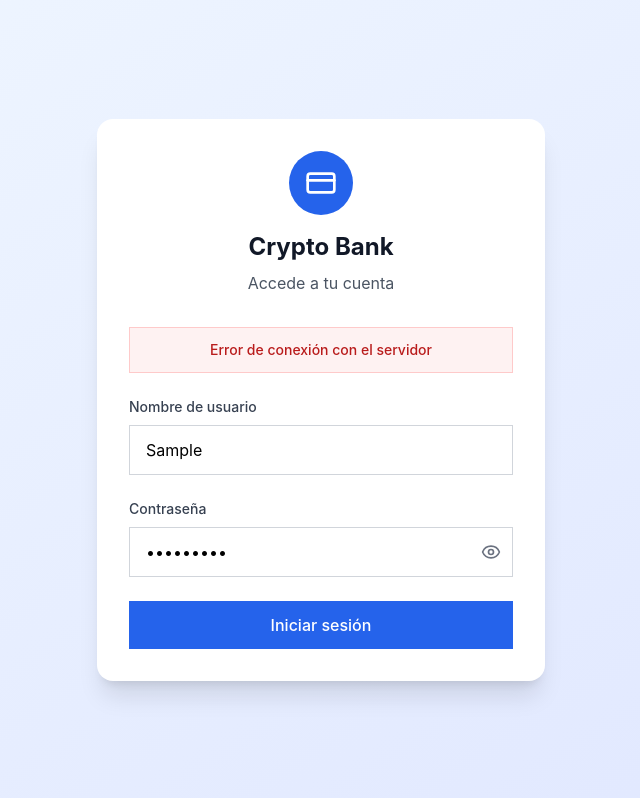
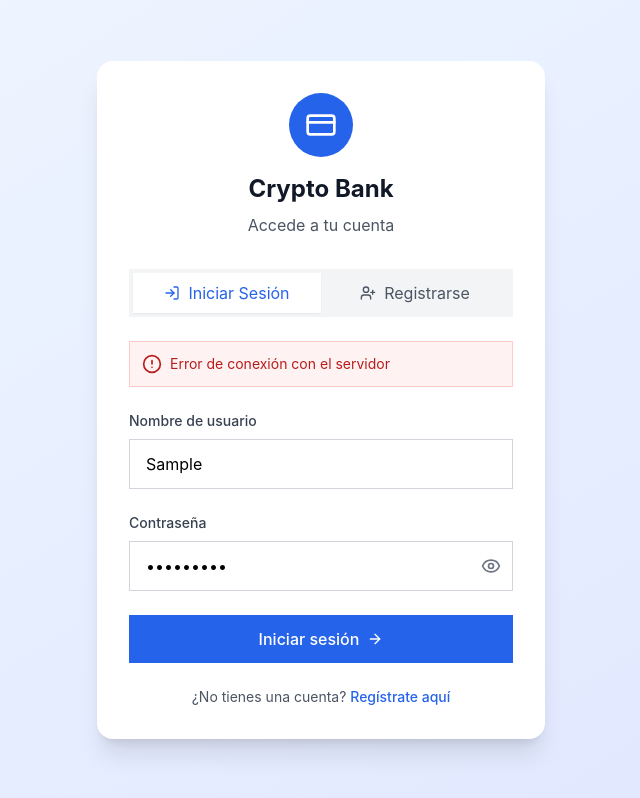
Before and after one commit to MarconiCalvo/NetworksProject, a React (Vite) app in the folder frontend/: page /login in a window 1280 px wide. Both pictures are taken after typing "Sample", "Sample123" into the empty fields and a click on the button "Iniciar sesión". Shown: the whole page, without its empty margins (319-959 px from the left). Built offline with nearby package versions, Linux system fonts and the light colour scheme; no server answers.

Commit message:
[FEAT] implement login and registration forms with validation and toggle functionality

```diff
--- a/frontend/src/components/Login.tsx
+++ b/frontend/src/components/Login.tsx
@@ -1,31 +1,52 @@
+"use client"
 
 import type React from "react"
 import { useState } from "react"
 import { useNavigate } from "react-router-dom"
-import { Eye, EyeOff, CreditCard } from "lucide-react"
+import { Eye, EyeOff, CreditCard, UserPlus, LogIn, ArrowRight, CheckCircle, AlertCircle } from "lucide-react"
 import { useAuth } from "../context/AuthContext"
 
+type FormMode = "login" | "register"
+
 const Login: React.FC = () => {
-  const [name, setName] = useState("")
-  const [password, setPassword] = useState("")
-  const [showPassword, setShowPassword] = useState(false)
+  const [mode, setMode] = useState<FormMode>("login")
+  const [isLoading, setIsLoading] = useState(false)
   const [message, setMessage] = useState("")
   const [isError, setIsError] = useState(false)
-  const [isLoading, setIsLoading] = useState(false)
+  const [showPassword, setShowPassword] = useState(false)
+
+  // Login form state
+  const [loginForm, setLoginForm] = useState({
+    name: "",
+    password: "",
+  })
+
+  // Register form state
+  const [registerForm, setRegisterForm] = useState({
+    name: "",
+    email: "",
+    phone: "",
+    password: "",
+    confirmPassword: "",
+  })
 
   const navigate = useNavigate()
   const { login } = useAuth()
 
-  const handleSubmit = async (e: React.FormEvent) => {
+  const handleLoginSubmit = async (e: React.FormEvent) => {
     e.preventDefault()
     setMessage("")
     setIsLoading(true)
+    setIsError(false)
 
     try {
       const response = await fetch(`${import.meta.env.VITE_API_URL}/login`, {
         method: "POST",
         headers: { "Content-Type": "application/json" },
-        body: JSON.stringify({ name, password }),
+        body: JSON.stringify({
+          name: loginForm.name,
+          password: loginForm.password,
+        }),
       })
 
       const data = await response.json()
@@ -51,6 +72,65 @@ const Login: React.FC = () => {
     }
   }
 
+  const handleRegisterSubmit = async (e: React.FormEvent) => {
+    e.preventDefault()
+    setMessage("")
+    setIsLoading(true)
+    setIsError(false)
+
+    // Validate passwords match
+    if (registerForm.password !== registerForm.confirmPassword) {
+      setIsError(true)
+      setMessage("Las contraseñas no coinciden")
+      setIsLoading(false)
+      return
+    }
+
+    try {
+      const response = await fetch(`${import.meta.env.VITE_API_URL}/users`, {
+        method: "POST",
+        headers: { "Content-Type": "application/json" },
+        body: JSON.stringify({
+          name: registerForm.name,
+          email: registerForm.email,
+          phone: registerForm.phone,
+          password: registerForm.password,
+        }),
+      })
+
+      const data = await response.json()
+
+      if (!response.ok) {
+        setIsError(true)
+        setMessage(data.message || "Error al crear la cuenta")
+        return
+      }
+
+      setIsError(false)
+      setMessage("Cuenta creada exitosamente. Ahora puedes iniciar sesión.")
+
+      // Reset form and switch to login mode after successful registration
+      setRegisterForm({
+        name: "",
+        email: "",
+        phone: "",
+        password: "",
+        confirmPassword: "",
+      })
+
+      // Switch to login mode after a short delay
+      setTimeout(() => {
+        setMode("login")
+        setMessage("")
+      }, 2000)
+    } catch {
+      setIsError(true)
+      setMessage("Error de conexión con el servidor")
+    } finally {
+      setIsLoading(false)
+    }
+  }
+
   return (
     <div className="min-h-screen flex items-center justify-center bg-gradient-to-br from-blue-50 to-indigo-100">
       <div className="bg-white p-8 rounded-2xl shadow-xl w-full max-w-md">
@@ -59,29 +139,67 @@ const Login: React.FC = () => {
             <CreditCard className="w-8 h-8 text-white" />
           </div>
           <h1 className="text-2xl font-bold text-gray-900">Crypto Bank</h1>
-          <p className="text-gray-600 mt-2">Accede a tu cuenta</p>
+          <p className="text-gray-600 mt-2">{mode === "login" ? "Accede a tu cuenta" : "Crea una nueva cuenta"}</p>
         </div>
 
-        <form onSubmit={handleSubmit} className="space-y-6">
+        {/* Toggle between login and register */}
+        <div className="flex rounded-lg bg-gray-100 p-1 mb-6">
+          <button
+            onClick={() => {
+              setMode("login")
+              setMessage("")
+              setIsError(false)
+            }}
+            className={`flex-1 flex items-center justify-center space-x-2 py-2 px-4 rounded-md transition-colors ${
+              mode === "login" ? "bg-white text-blue-600 shadow-sm" : "text-gray-600 hover:text-gray-900"
+            }`}
+          >
+            <LogIn className="w-4 h-4" />
+            <span>Iniciar Sesión</span>
+          </button>
+          <button
+            onClick={() => {
+              setMode("register")
+              setMessage("")
+              setIsError(false)
+            }}
+            className={`flex-1 flex items-center justify-center space-x-2 py-2 px-4 rounded-md transition-colors ${
+              mode === "register" ? "bg-white text-blue-600 shadow-sm" : "text-gray-600 hover:text-gray-900"
+            }`}
+          >
+            <UserPlus className="w-4 h-4" />
+            <span>Registrarse</span>
+          </button>
+        </div>
+
+        {/* Message display */}
         {message && (
           <div
-              className={`p-3 rounded-lg text-sm text-center font-medium ${
+            className={`p-3 rounded-lg text-sm mb-6 flex items-center space-x-2 ${
               isError
                 ? "bg-red-50 text-red-700 border border-red-200"
                 : "bg-green-50 text-green-700 border border-green-200"
             }`}
           >
-              {message}
+            {isError ? (
+              <AlertCircle className="w-5 h-5 flex-shrink-0" />
+            ) : (
+              <CheckCircle className="w-5 h-5 flex-shrink-0" />
+            )}
+            <span>{message}</span>
           </div>
         )}
 
+        {/* Login Form */}
+        {mode === "login" && (
+          <form onSubmit={handleLoginSubmit} className="space-y-6">
             <div>
               <label className="block text-sm font-medium text-gray-700 mb-2">Nombre de usuario</label>
               <input
                 type="text"
                 required
-              value={name}
-              onChange={(e) => setName(e.target.value)}
+                value={loginForm.name}
+                onChange={(e) => setLoginForm({ ...loginForm, name: e.target.value })}
                 className="w-full px-4 py-3 border border-gray-300 rounded-lg focus:ring-2 focus:ring-blue-500 focus:border-transparent transition-colors"
                 placeholder="Ingresa tu nombre"
               />
@@ -93,8 +211,8 @@ const Login: React.FC = () => {
                 <input
                   type={showPassword ? "text" : "password"}
                   required
-                value={password}
-                onChange={(e) => setPassword(e.target.value)}
+                  value={loginForm.password}
+                  onChange={(e) => setLoginForm({ ...loginForm, password: e.target.value })}
                   className="w-full px-4 py-3 border border-gray-300 rounded-lg focus:ring-2 focus:ring-blue-500 focus:border-transparent transition-colors pr-12"
                   placeholder="Ingresa tu contraseña"
                 />
@@ -111,11 +229,143 @@ const Login: React.FC = () => {
             <button
               type="submit"
               disabled={isLoading}
-            className="w-full bg-blue-600 text-white py-3 rounded-lg hover:bg-blue-700 focus:ring-2 focus:ring-blue-500 focus:ring-offset-2 transition-colors font-medium disabled:opacity-50 disabled:cursor-not-allowed"
+              className="w-full bg-blue-600 text-white py-3 rounded-lg hover:bg-blue-700 focus:ring-2 focus:ring-blue-500 focus:ring-offset-2 transition-colors font-medium disabled:opacity-50 disabled:cursor-not-allowed flex items-center justify-center space-x-2"
             >
-            {isLoading ? "Iniciando sesión..." : "Iniciar sesión"}
+              {isLoading ? (
+                "Iniciando sesión..."
+              ) : (
+                <>
+                  <span>Iniciar sesión</span>
+                  <ArrowRight className="w-4 h-4" />
+                </>
+              )}
             </button>
           </form>
+        )}
+
+        {/* Register Form */}
+        {mode === "register" && (
+          <form onSubmit={handleRegisterSubmit} className="space-y-5">
+            <div>
+              <label className="block text-sm font-medium text-gray-700 mb-2">Nombre de usuario</label>
+              <input
+                type="text"
+                required
+                value={registerForm.name}
+                onChange={(e) => setRegisterForm({ ...registerForm, name: e.target.value })}
+                className="w-full px-4 py-3 border border-gray-300 rounded-lg focus:ring-2 focus:ring-blue-500 focus:border-transparent transition-colors"
+                placeholder="Elige un nombre de usuario"
+              />
+            </div>
+
+            <div>
+              <label className="block text-sm font-medium text-gray-700 mb-2">Correo electrónico</label>
+              <input
+                type="email"
+                required
+                value={registerForm.email}
+                onChange={(e) => setRegisterForm({ ...registerForm, email: e.target.value })}
+                className="w-full px-4 py-3 border border-gray-300 rounded-lg focus:ring-2 focus:ring-blue-500 focus:border-transparent transition-colors"
+                placeholder="ejemplo@correo.com"
+              />
+            </div>
+
+            <div>
+              <label className="block text-sm font-medium text-gray-700 mb-2">Teléfono</label>
+              <input
+                type="tel"
+                required
+                value={registerForm.phone}
+                onChange={(e) => setRegisterForm({ ...registerForm, phone: e.target.value })}
+                className="w-full px-4 py-3 border border-gray-300 rounded-lg focus:ring-2 focus:ring-blue-500 focus:border-transparent transition-colors"
+                placeholder="8888-8888"
+              />
+            </div>
+
+            <div>
+              <label className="block text-sm font-medium text-gray-700 mb-2">Contraseña</label>
+              <div className="relative">
+                <input
+                  type={showPassword ? "text" : "password"}
+                  required
+                  value={registerForm.password}
+                  onChange={(e) => setRegisterForm({ ...registerForm, password: e.target.value })}
+                  className="w-full px-4 py-3 border border-gray-300 rounded-lg focus:ring-2 focus:ring-blue-500 focus:border-transparent transition-colors pr-12"
+                  placeholder="Crea una contraseña segura"
+                />
+                <button
+                  type="button"
+                  onClick={() => setShowPassword(!showPassword)}
+                  className="absolute right-3 top-1/2 transform -translate-y-1/2 text-gray-500 hover:text-gray-700 transition-colors"
+                >
+                  {showPassword ? <EyeOff size={20} /> : <Eye size={20} />}
+                </button>
+              </div>
+            </div>
+
+            <div>
+              <label className="block text-sm font-medium text-gray-700 mb-2">Confirmar contraseña</label>
+              <div className="relative">
+                <input
+                  type={showPassword ? "text" : "password"}
+                  required
+                  value={registerForm.confirmPassword}
+                  onChange={(e) => setRegisterForm({ ...registerForm, confirmPassword: e.target.value })}
+                  className="w-full px-4 py-3 border border-gray-300 rounded-lg focus:ring-2 focus:ring-blue-500 focus:border-transparent transition-colors"
+                  placeholder="Repite tu contraseña"
+                />
+              </div>
+            </div>
+
+            <button
+              type="submit"
+              disabled={isLoading}
+              className="w-full bg-blue-600 text-white py-3 rounded-lg hover:bg-blue-700 focus:ring-2 focus:ring-blue-500 focus:ring-offset-2 transition-colors font-medium disabled:opacity-50 disabled:cursor-not-allowed flex items-center justify-center space-x-2"
+            >
+              {isLoading ? (
+                "Creando cuenta..."
+              ) : (
+                <>
+                  <span>Crear cuenta</span>
+                  <UserPlus className="w-4 h-4" />
+                </>
+              )}
+            </button>
+          </form>
+        )}
+
+        {/* Footer */}
+        <div className="mt-6 text-center text-sm text-gray-600">
+          {mode === "login" ? (
+            <p>
+              ¿No tienes una cuenta?{" "}
+              <button
+                onClick={() => {
+                  setMode("register")
+                  setMessage("")
+                  setIsError(false)
+                }}
+                className="text-blue-600 hover:text-blue-800 font-medium"
+              >
+                Regístrate aquí
+              </button>
+            </p>
+          ) : (
+            <p>
+              ¿Ya tienes una cuenta?{" "}
+              <button
+                onClick={() => {
+                  setMode("login")
+                  setMessage("")
+                  setIsError(false)
+                }}
+                className="text-blue-600 hover:text-blue-800 font-medium"
+              >
+                Inicia sesión
+              </button>
+            </p>
+          )}
+        </div>
       </div>
     </div>
   )
```
Lines whose indentation alone changed are shown as unchanged.
